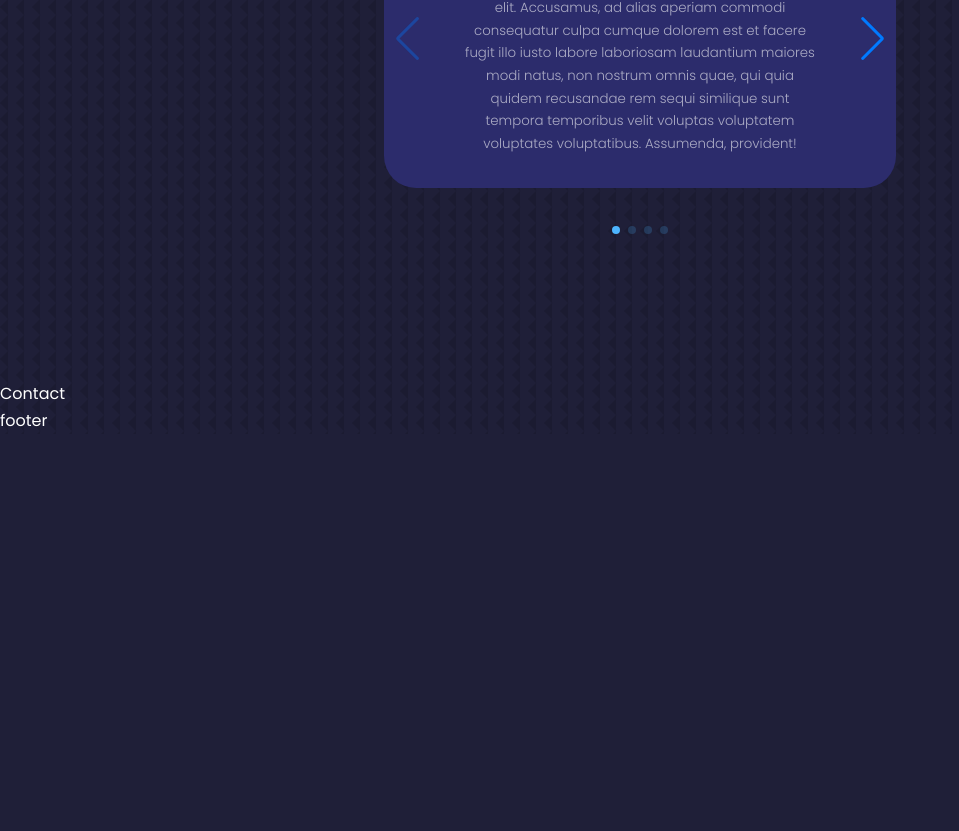
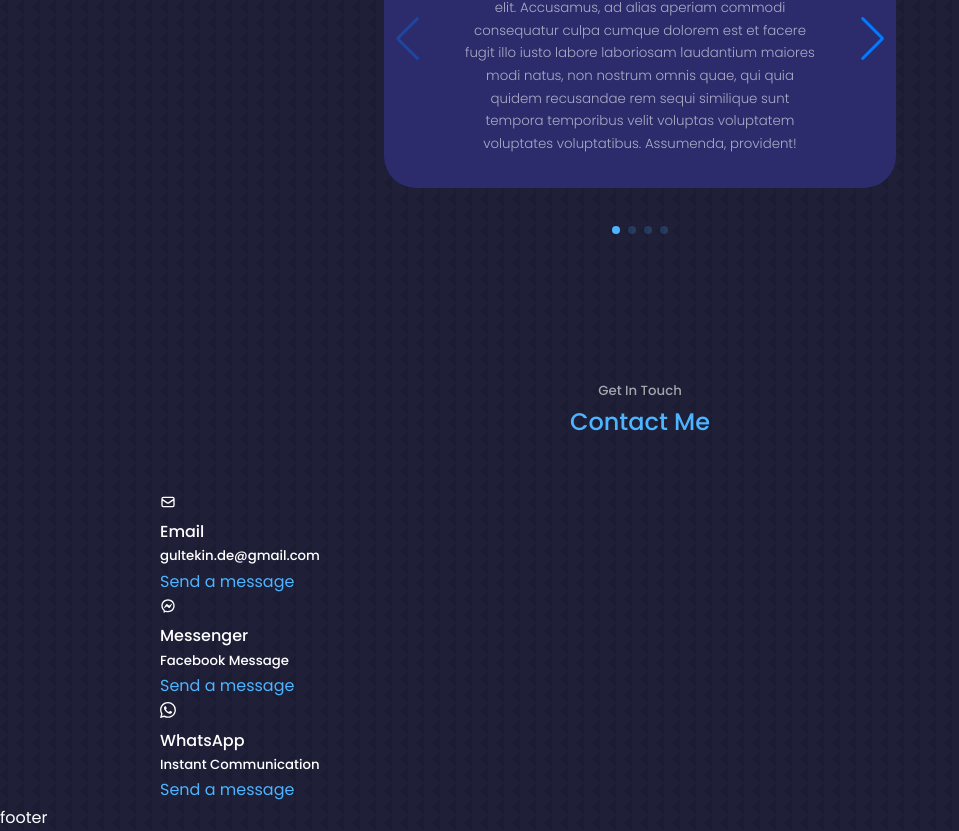
Before and after one commit to MrGultekin/react-portfolio, a React (Create React App) app: page / in a window 1280 px wide. Shown: the part 4241-5072 px from the top of the page, without its empty margins (0-959 px from the left). Before the commit the page ends 4675 px from the top, so only its background shows below. Built offline with nearby package versions, Linux system fonts and the light colour scheme.

Commit message:
WhatsApp, Messanger,Mail setups work.

```diff
--- a/src/components/contact/Contact.jsx
+++ b/src/components/contact/Contact.jsx
@@ -1,7 +1,39 @@
 import './contact.css'
+import {HiOutlineMail} from "react-icons/hi";
+import {RiMessengerLine} from "react-icons/ri";
+import {BsWhatsapp} from "react-icons/bs";
+
 const Contact = () => {
     return (
-        <section id="contact"> Contact</section>
+        <section id="contact">
+            <h5>Get In Touch</h5>
+            <h2>Contact Me</h2>
+
+            <div className="container contact__container">
+                <div className="contact__options">
+                    <article className="contact__option">
+                        <HiOutlineMail/>
+                        <h4>Email</h4>
+                        <h5>gultekin.de@gmail.com</h5>
+                        <a href="mailto:gultekin.de@gmail.com">Send a message</a>
+                    </article>
+                    <article className="contact__option">
+                        <RiMessengerLine/>
+                        <h4>Messenger</h4>
+                        <h5>Facebook Message</h5>
+                        <a href="https://m.me/is.mr.rose">Send a message</a>
+                    </article>
+
+                    <article className="contact__option">
+                        <BsWhatsapp/>
+                        <h4>WhatsApp </h4>
+                        <h5>Instant Communication</h5>
+                        <a href="https://api.whatsapp.com/send?phone=00491774562963" target={'_blank'}>Send a message</a>
+                    </article>
+
+                </div>
+            </div>
+        </section>
     )
 }
 export default Contact;
```
